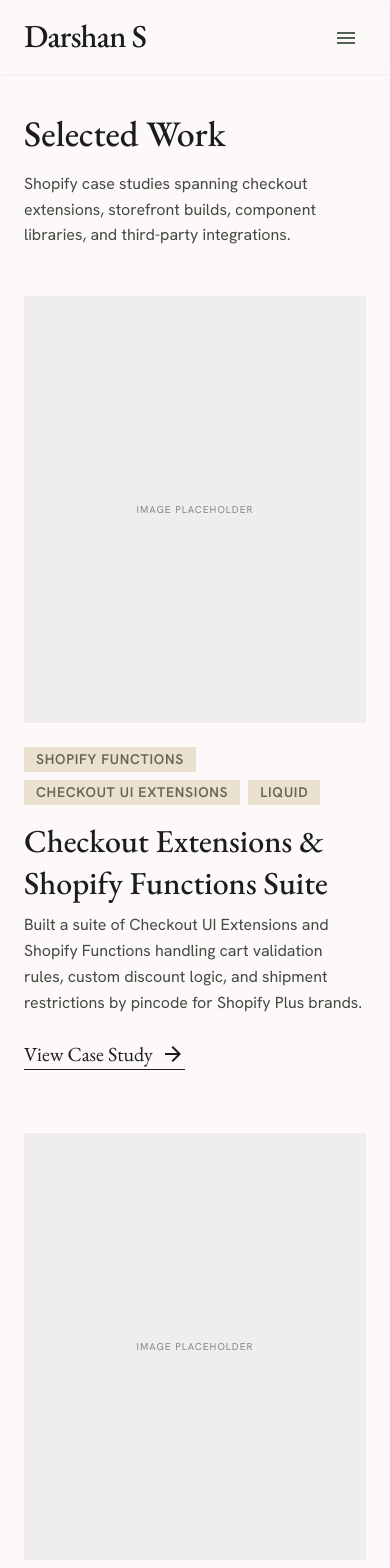
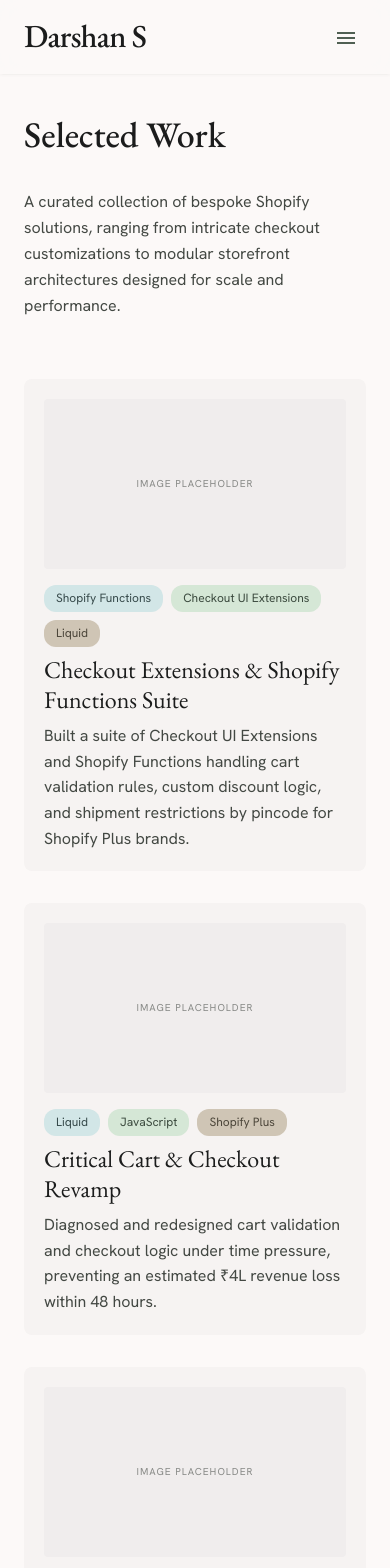
Before and after one commit to darshansrinivasa/darshansrinivasa-portfolio, a Next.js app: page /projects in a window 390 px wide. Shown: the top 1568 px of the page. Built offline with nearby package versions, Linux system fonts and the light colour scheme.

Commit message:
[FIX]: Projects page UI update

```diff
--- a/src/components/cards/ProjectListCard.tsx
+++ b/src/components/cards/ProjectListCard.tsx
@@ -12,7 +12,7 @@ function CaseStudyLink({ slug }: { slug: string }) {
   return (
     <Link
       href={`/projects/${slug}`}
-      className="group/link inline-flex items-center gap-2 border-b border-primary font-label-md text-label-md text-primary transition-all hover:border-b-2"
+      className="group/link inline-flex items-center gap-2 border-b border-primary font-label-md text-[12px] text-primary transition-all hover:border-b-2 md:text-label-md"
     >
       View Case Study
       <span className="material-symbols-outlined text-[18px] transition-transform group-hover/link:translate-x-1">
@@ -22,13 +22,13 @@ function CaseStudyLink({ slug }: { slug: string }) {
   );
 }
 
-export function ProjectListCardDesktop({ project }: ProjectListCardProps) {
+export function ProjectListCard({ project }: ProjectListCardProps) {
   const isFull = project.gridSize === "full";
   const isLarge = project.gridSize === "large";
 
   if (isFull) {
     return (
-      <article className="project-card group flex flex-col items-center gap-stack-md rounded-xl bg-surface-container-low p-8 transition-all duration-500 md:col-span-12 md:flex-row">
+      <article className="project-card group flex flex-col items-center gap-stack-md rounded-xl bg-surface-container-low p-5 transition-all duration-500 md:col-span-12 md:flex-row md:p-8">
         <div className="project-image aspect-video w-full overflow-hidden rounded-lg md:w-1/2">
           <ProjectImagePlaceholder
             alt={`${project.title} project screenshot placeholder`}
@@ -41,7 +41,7 @@ export function ProjectListCardDesktop({ project }: ProjectListCardProps) {
               <ProjectTag key={tag} label={tag} index={index} />
             ))}
           </div>
-          <h3 className="mb-4 font-headline-md text-headline-md text-on-surface">
+          <h3 className="mb-4 font-headline-md text-[24px] leading-tight text-on-surface md:text-headline-md">
             {project.title}
           </h3>
           <p className="mb-stack-sm font-body-md text-body-md text-on-surface-variant">
@@ -57,14 +57,14 @@ export function ProjectListCardDesktop({ project }: ProjectListCardProps) {
     <Link
       href={`/projects/${project.slug}`}
       className={cn(
-        "project-card group cursor-pointer rounded-xl bg-surface-container-low p-6 transition-all duration-500",
+        "project-card group cursor-pointer rounded-xl bg-surface-container-low p-5 transition-all duration-500 md:p-6",
         isLarge ? "md:col-span-8" : "md:col-span-4",
       )}
     >
       <div
         className={cn(
-          "project-image mb-stack-sm overflow-hidden rounded-lg",
-          isLarge ? "aspect-[16/9]" : "aspect-square",
+          "project-image mb-stack-sm overflow-hidden rounded-lg aspect-video",
+          !isLarge && "md:aspect-square",
         )}
       >
         <ProjectImagePlaceholder
@@ -77,7 +77,7 @@ export function ProjectListCardDesktop({ project }: ProjectListCardProps) {
           <ProjectTag key={tag} label={tag} index={index} />
         ))}
       </div>
-      <h3 className="mb-2 font-headline-md text-headline-md text-on-surface">
+      <h3 className="mb-2 font-headline-md text-[24px] leading-tight text-on-surface md:text-headline-md">
         {project.title}
       </h3>
       <p
@@ -91,41 +91,3 @@ export function ProjectListCardDesktop({ project }: ProjectListCardProps) {
     </Link>
   );
 }
-
-export function ProjectListCardMobile({ project }: ProjectListCardProps) {
-  return (
-    <article className="project-card group active:scale-[0.98]">
-      <Link href={`/projects/${project.slug}`} className="block">
-        <div className="mb-6 aspect-[4/5] overflow-hidden bg-surface-container-low">
-          <ProjectImagePlaceholder
-            alt={`${project.title} project screenshot placeholder`}
-            className="h-full w-full object-cover transition-transform duration-700 group-hover:scale-105 group-active:scale-105"
-          />
-        </div>
-        <div className="mb-4 flex flex-wrap gap-2">
-          {project.tags.map((tag, index) => (
-            <ProjectTag
-              key={tag}
-              label={tag}
-              index={index}
-              variant="mobile"
-            />
-          ))}
-        </div>
-        <h2 className="mb-2 font-headline-md text-headline-md text-on-surface">
-          {project.title}
-        </h2>
-        <p className="mb-6 font-body-md leading-relaxed text-on-surface-variant">
-          {project.listExcerpt}
-        </p>
-      </Link>
-      <Link
-        href={`/projects/${project.slug}`}
-        className="inline-flex items-center gap-2 font-headline-md text-xl editorial-underline"
-      >
-        View Case Study
-        <span className="material-symbols-outlined text-sm">arrow_forward</span>
-      </Link>
-    </article>
-  );
-}
--- a/src/components/sections/projects/ProjectsPageContent.tsx
+++ b/src/components/sections/projects/ProjectsPageContent.tsx
@@ -1,58 +1,31 @@
-import Link from "next/link";
 import { projects } from "@/content/projects";
 import { projectsPage } from "@/content/projects-page";
-import {
-  ProjectListCardDesktop,
-  ProjectListCardMobile,
-} from "@/components/cards/ProjectListCard";
+import { ProjectListCard } from "@/components/cards/ProjectListCard";
 import { Container } from "@/components/layout/Container";
 
 export function ProjectsPageContent() {
   return (
-    <main className="flex-1 pb-section-gap pt-8 md:pt-0">
-      {/* Header */}
-      <header className="mb-stack-lg md:mb-stack-lg">
-        <Container className="max-w-3xl">
-          <h1 className="mb-4 font-headline-lg-mobile text-headline-lg-mobile text-on-surface md:mb-base md:font-display-lg md:text-display-lg md:text-primary">
+    <main className="flex-1 pb-section-gap pt-8 pb-stack-lg md:pt-0">
+      <header className="mb-section-gap">
+        <Container className="md:pt-stack-lg">
+          <h1 className="mb-stack-md font-headline-lg-mobile text-headline-lg-mobile leading-tight text-on-surface md:font-display-lg md:text-display-lg md:leading-none md:text-primary">
             {projectsPage.title}
           </h1>
-          <p className="max-w-sm font-body-md text-on-surface-variant md:max-w-3xl md:font-body-lg md:text-body-lg md:italic">
-            <span className="md:hidden">{projectsPage.mobileDescription}</span>
-            <span className="hidden md:inline">{projectsPage.description}</span>
+          <p className="font-body-md text-body-md leading-relaxed text-on-surface-variant md:max-w-3xl md:font-body-lg md:text-body-lg md:italic">
+            {projectsPage.description}
           </p>
         </Container>
       </header>
 
-      {/* Desktop grid */}
-      <section className="hidden md:block">
+      <section>
         <Container>
-          <div className="grid grid-cols-1 gap-grid-gutter md:grid-cols-12">
+          <div className="grid grid-cols-1 gap-stack-md md:grid-cols-12 md:gap-grid-gutter">
             {projects.map((project) => (
-              <ProjectListCardDesktop key={project.slug} project={project} />
+              <ProjectListCard key={project.slug} project={project} />
             ))}
           </div>
         </Container>
       </section>
-
-      {/* Mobile list */}
-      <section className="flex flex-col gap-16 px-grid-margin md:hidden">
-        {projects.map((project) => (
-          <ProjectListCardMobile key={project.slug} project={project} />
-        ))}
-      </section>
-
-      {/* Mobile CTA */}
-      <section className="mt-section-gap px-grid-margin text-center md:hidden">
-        <h3 className="mb-6 font-headline-md text-headline-md">
-          {projectsPage.cta.title}
-        </h3>
-        <Link
-          href={projectsPage.cta.href}
-          className="inline-block bg-primary px-8 py-4 font-label-md text-label-md uppercase tracking-widest text-on-primary transition-all hover:opacity-90 active:scale-95"
-        >
-          {projectsPage.cta.buttonLabel}
-        </Link>
-      </section>
     </main>
   );
 }
--- a/src/components/ui/ProjectTag.tsx
+++ b/src/components/ui/ProjectTag.tsx
@@ -9,26 +9,13 @@ const tagVariants = [
 type ProjectTagProps = {
   label: string;
   index: number;
-  variant?: "desktop" | "mobile";
 };
 
-export function ProjectTag({
-  label,
-  index,
-  variant = "desktop",
-}: ProjectTagProps) {
-  if (variant === "mobile") {
-    return (
-      <span className="bg-secondary-container px-3 py-1 font-label-md text-label-md text-on-secondary-container uppercase">
-        {label}
-      </span>
-    );
-  }
-
+export function ProjectTag({ label, index }: ProjectTagProps) {
   return (
     <span
       className={cn(
-        "rounded-full px-3 py-1 font-label-md text-label-md",
+        "rounded-full px-3 py-1 font-label-md text-[12px] md:text-label-md",
         tagVariants[index % tagVariants.length],
       )}
     >
--- a/src/content/projects-page.ts
+++ b/src/content/projects-page.ts
@@ -2,11 +2,4 @@ export const projectsPage = {
   title: "Selected Work",
   description:
     "A curated collection of bespoke Shopify solutions, ranging from intricate checkout customizations to modular storefront architectures designed for scale and performance.",
-  mobileDescription:
-    "Shopify case studies spanning checkout extensions, storefront builds, component libraries, and third-party integrations.",
-  cta: {
-    title: "Ready to elevate your store?",
-    buttonLabel: "Let's Connect",
-    href: "/contact",
-  },
 } as const;
```
